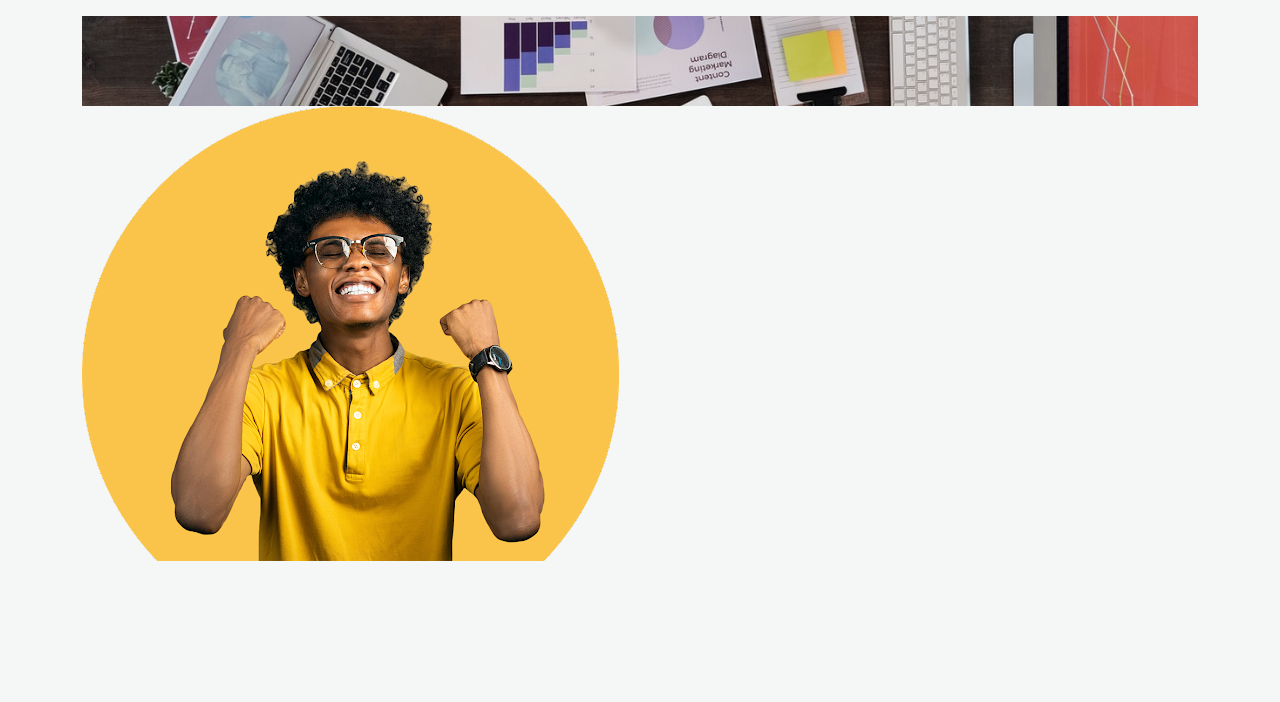
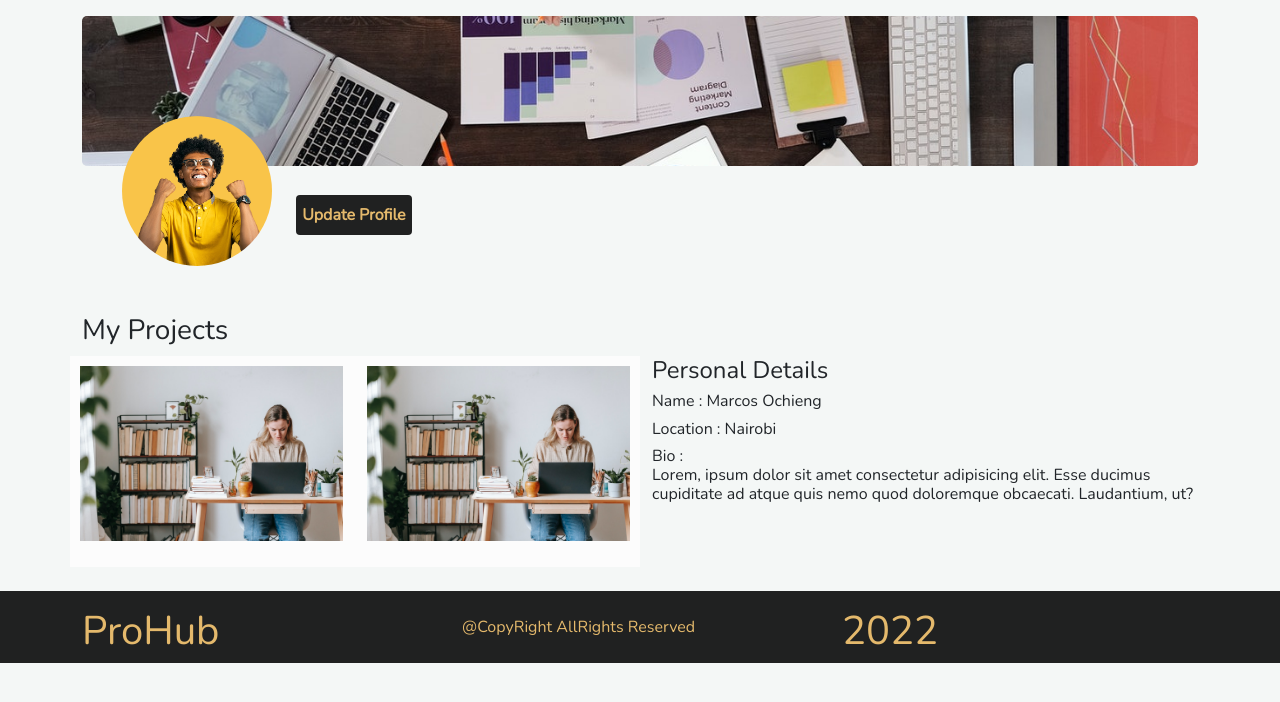
Before and after one commit to Marcos8060/Django-Project-Management-Website, a Django app: page /profile/ in a window 1280 px wide. Shown: the part 82-784 px from the top of the page. Run offline with Django 4.2, Linux system fonts and the light colour scheme; some libraries are stand-ins or nearby versions.

Commit message:
added more personal content in the profile section

```diff
--- a/prohub/static/css/style.css
+++ b/prohub/static/css/style.css
@@ -65,9 +65,31 @@ body{
 
 /* profile */
 .profile-img{
-    height: 90px;
+    height: 150px;
     width: 100%;
     object-fit: cover;
+    border-radius: 5px;
+}
+.profile-photo{
+    width: 150px;
+    height: 150px;
+    border-radius: 999px;
+    object-fit: cover;
+    margin-top: -50px;
+    margin-left: 40px;
+}
+.personal_projects{
+    background: #FCFCFC;
+    padding: 10px;
+}
+.profile_btn{
+    background: #202121;
+    border: none;
+    height: 40px;
+    color: #E4B96C;
+    font-weight: bold;
+    border-radius: 4px;
+    margin-left: 20px;
 }
 /* footer */
 footer{
--- a/prohub/templates/profile.html
+++ b/prohub/templates/profile.html
@@ -14,16 +14,17 @@
         </button>
         <div class="collapse navbar-collapse" id="navbarNavDarkDropdown">
             <ul class="navbar-nav ms-auto">
-             <h4 class="mt-3">Welcome, Marcos</h4>
+                <h4 class="mt-3">Welcome, Marcos</h4>
                 <li class="nav-item dropdown">
                     <a class="nav-link dropdown-toggle" href="#" id="navbarDarkDropdownMenuLink" role="button"
                         data-bs-toggle="dropdown" aria-expanded="false">
-                     <img class="img-fluid navbar-img" src="../static/images/resume.png" alt="">
+                        <img class="img-fluid navbar-img" src="../static/images/resume.png" alt="">
                     </a>
                     <ul class="dropdown-menu dropdown-menu-dark" aria-labelledby="navbarDarkDropdownMenuLink">
                         <li><a class="dropdown-item" href="#">View Profile</a></li>
                         <li><a class="dropdown-item" href="#">Another action</a></li>
-                        <li><a class="dropdown-item" href="#"><i class="bi bi-box-arrow-right"></i><span class="m-2">Logout</span></a></li>
+                        <li><a class="dropdown-item" href="#"><i class="bi bi-box-arrow-right"></i><span
+                                    class="m-2">Logout</span></a></li>
                     </ul>
                 </li>
             </ul>
@@ -34,6 +35,43 @@
     <div class="profile_section mt-3">
         <img class="img-fluid profile-img" src="../static/images/hero.jpg" alt="">
     </div>
-    <img class="img-fluid" src="../static/images/resume.png" alt="">
+    <img class="img-fluid profile-photo" src="../static/images/resume.png" alt="">
+    <button class="profile_btn">Update Profile</button>
+    <h3 class="mt-5">My Projects</h3>
+    <div class="row">
+        <div class="col-md-6 personal_projects">
+            <div class="row">
+                <div class="col-md-6 mb-3">
+                    <img class="img-fluid" src="../static/images/p2.jpg" alt="">
+                </div>
+                <div class="col-md-6 mb-3">
+                    <img class="img-fluid" src="../static/images/p2.jpg" alt="">
+                </div>
+            </div>
+        </div>
+        <div class="col-md-6">
+            <h4>Personal Details</h4>
+            <h6>Name : Marcos Ochieng</h6>
+            <h6>Location : Nairobi</h6>
+            <h6>Bio : <p>Lorem, ipsum dolor sit amet consectetur adipisicing elit. Esse ducimus cupiditate ad atque quis
+                    nemo quod doloremque obcaecati. Laudantium, ut?</p>
+            </h6>
+        </div>
+    </div>
 </div>
+<footer class="mt-4">
+    <div class="container">
+        <div class="row">
+            <div class="col-md-4">
+                <h1 class="pt-3">ProHub</h1>
+            </div>
+            <div class="col-md-4">
+                <p class="pt-4">@CopyRight AllRights Reserved</p>
+            </div>
+            <div class="col-md-4">
+                <h1 class="pt-3">2022</h1>
+            </div>
+        </div>
+    </div>
+</footer>
 {% endblock %}
```
